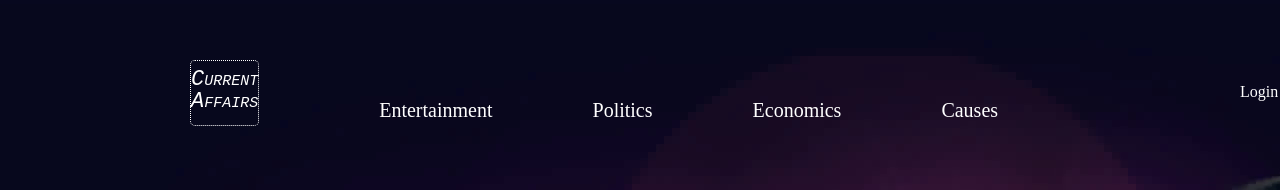
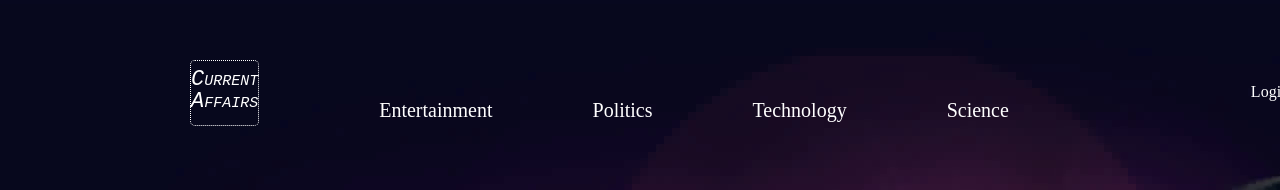
Before and after one commit to AquilaVirtual/current-affairs, a React (Create React App) app in the folder current-affairs-front-end/: page / in a window 1280 px wide. Shown: the top 190 px of the page. Built offline with nearby package versions, Linux system fonts and the light colour scheme.

Commit message:
delete unnecessary node_modules file and add search option for category

```diff
--- a/current-affairs-front-end/src/components/NavBar.js
+++ b/current-affairs-front-end/src/components/NavBar.js
@@ -63,10 +63,10 @@ class NavBar extends Component {
               <Countries value="Politics" />
             </li>
             <li>
-              <Countries value="Economics" />
+              <Countries value="Technology" />
             </li>
             <li>
-              <Countries value="Causes" />
+              <Countries value="Science" />
             </li>
           </ul>
           {localStorage.getItem("token") ? (
--- a/current-affairs-front-end/src/components/Search.js
+++ b/current-affairs-front-end/src/components/Search.js
@@ -14,7 +14,7 @@ class Search extends Component {
     this.state = {
       country: null,
       category: null,
-      search: null,
+      search: [],
       countries: [
         { name: "Afghanistan", iso: "AF" },
         { name: "Åland Islands", iso: "AX" },
@@ -352,12 +352,14 @@ class Search extends Component {
       //checking if our returned value is an empty array or undefined
       if (targetCountry !== undefined && targetCountry.length !== 0) {
         let countryCode = targetCountry[0]["iso"];
+         let category = this.state.category;
         axios
           .get(
-            `https://newsapi.org/v2/top-headlines?country=${countryCode}&category=politics&apiKey=${key}`
+            `https://newsapi.org/v2/top-headlines?country=${countryCode}&category=${category}&apiKey=${key}`
           )
           .then(res => {
             console.log("News", res.data.articles);
+            console.log("API KEY", key);
             this.setState({
               search: res.data.articles
             });
@@ -395,13 +397,12 @@ class Search extends Component {
           <div className="center-search">
             <div className="search-input-left">
               <input
-                disabled
                 autoComplete="off"
                 placeholder="News title, Keyword"
                 className="input-left"
                 type="text"
-                name="newsTitle"
-                value={this.state.newsTitle}
+                name="category"
+                value={this.state.category}
                 onChange={this.handleInputChange}
               />
               <i className="fa fa-search" />
```
Also changed, not shown: 1 other file (tests, documents, lock files or other folders).
